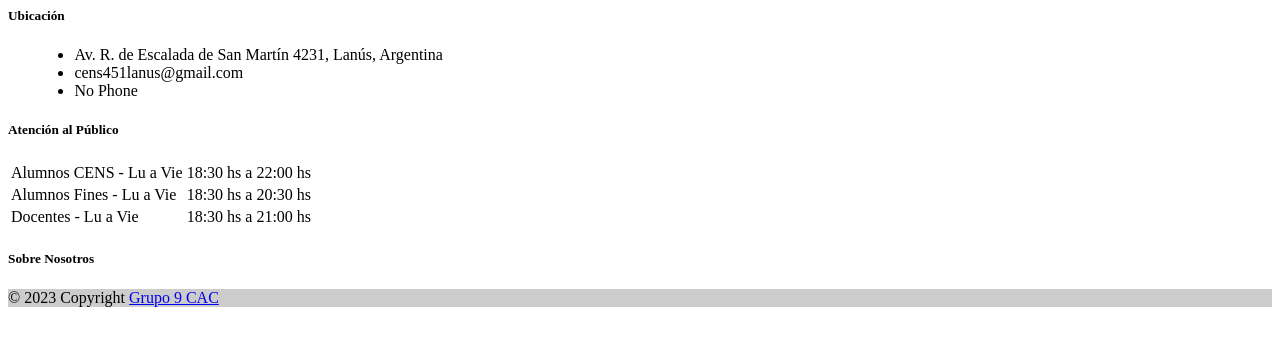
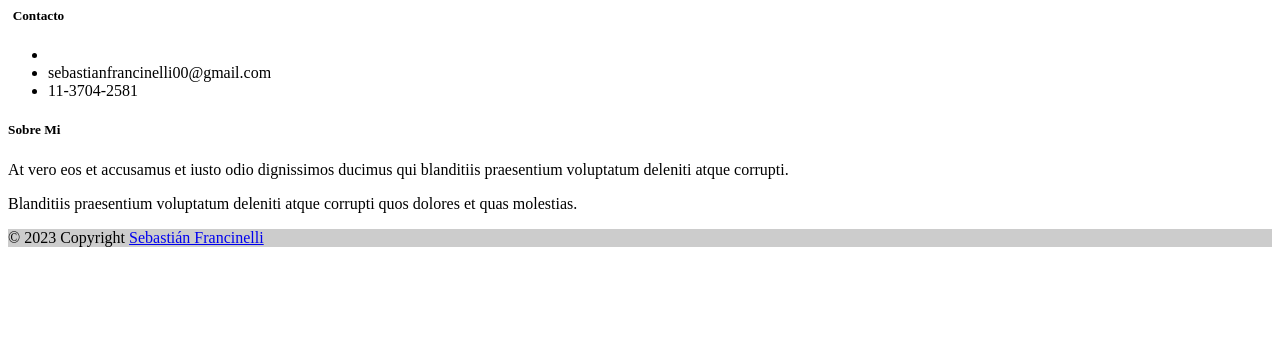
Before and after one commit to Sfrancinelli/Portfolio, a Django app: template templates/components/footer.html in a window 1280 px wide. Shown: the top 346 px of the page. Run offline with Django 3.2, Linux system fonts and the light colour scheme; the template is opened without the code that fills it, so the values that code supplies are empty; parts of the project's set-up code (start-up, migrations or seed data) failed here and were passed over; some libraries are stand-ins or nearby versions.

Commit message:
Adaptación de footer

```diff
--- /dev/null
+++ b/static/css/components/footer.css
@@ -0,0 +1,13 @@
+#contact a {
+    color: var(--main-white-color);
+    transition: 0.5s ease all;
+    padding-bottom: 6px;
+    border-bottom: 1px solid transparent;
+    text-decoration: none;
+
+  }
+
+#contact a:hover {
+    color: var(--link-hover-blue-color) !important;
+    border-bottom: 1px solid var(--link-hover-blue-color) !important;
+  }
--- a/templates/components/footer.html
+++ b/templates/components/footer.html
@@ -1,60 +1,39 @@
+{% load bootstrap5 %}
+{% load static %}
+
+<head>
+  <link rel="stylesheet" href="{% static 'css/components/footer.css' %}">
+</head>
 <footer class="text-white text-center text-lg-start bg-dark">
   <div class="container py-5">
     <!--Grid row-->
     <div class="row mt-4">
       <!--Grid column-->
-      <div class="col-lg-4 col-md-6 mb-4 mb-md-0">
-        <h5 class="text-uppercase text-center mb-4 pb-1">Ubicación</h5>
+      <div class="col-lg-6 col-md-6 mb-4 mb-md-0 align-self-center">
+        <h5 style="margin-left: 0.35em;" class="text-uppercase text-center mb-4 pb-1">Contacto</h5>
         <!--
         <div class="form-outline form-white mb-4">
           <input type="text" id="formControlLg" class="form-control form-control-lg">
           <label class="form-label" for="formControlLg" style="margin-left: 0px;">Search</label>
         <div class="form-notch"><div class="form-notch-leading" style="width: 9px;"></div><div class="form-notch-middle" style="width: 48.8px;"></div><div class="form-notch-trailing"></div></div></div> -->
 
-        <ul class="fa-ul" style="margin-left: 1.65em;">
+        <ul id='contact' class="fa-ul" style="margin-left: 0;">
           <li class="mb-3">
-            <span class="fa-li"><i class="fas fa-home"></i></span><span class="ms-2">Av. R. de Escalada de San Martín 4231, Lanús, Argentina</span>
+            <a style='text-decoration: none; color:#FFFFFF' href="https://github.com/Sfrancinelli"><span class="fa-li"><i class="fa-brands fa-github"></i></span><span class="ms-2">Perfil de GitHub</span></a>
           </li>
           <li class="mb-3">
-            <span class="fa-li"><i class="fas fa-envelope"></i></span><span class="ms-2">cens451lanus@gmail.com</span>
+            <a href="mailto:sebastianfrancinelli00@gmail.com"><span class="fa-li"><i class="fas fa-envelope"></i></span><span class="ms-2">sebastianfrancinelli00@gmail.com</span></a>
           </li>
           <li class="mb-3">
-            <span class="fa-li"><i class="fas fa-phone"></i></span><span class="ms-2">No Phone</span>
+            <span class="fa-li"><i class="fa-brands fa-whatsapp"></i></span><span class="ms-2">11-3704-2581</span>
           </li>
-          <!-- <li class="mb-3">
-            <span class="fa-li"><i class="fas fa-print"></i></span><span class="ms-2">+ 01 234 567 89</span>
-          </li> -->
         </ul>
       </div>
-      <!--Grid column-->
 
-      <!--Grid column-->
-      <div class="col-lg-4 col-md-6 mb-4 mb-md-0">
-        <h5 class="text-uppercase mb-4 text-center">Atención al Público</h5>
+      <div class="col-lg-6 col-md-6 mb-4 mb-md-0 align-self-center">
+        <h5 class="text-uppercase mb-4 text-center">Sobre Mi</h5>
 
-        <table class="table text-center text-white">
-          <tbody class="font-weight-normal">
-            <tr>
-              <td>Alumnos CENS - Lu a Vie</td>
-              <td>18:30 hs a 22:00 hs</td>
-            </tr>
-            <tr>
-              <td>Alumnos Fines - Lu a Vie </td>
-              <td>18:30 hs a 20:30 hs</td>
-            </tr>
-            <tr>
-              <td>Docentes - Lu a Vie</td>
-              <td>18:30 hs a 21:00 hs</td>
-            </tr>
-          </tbody>
-        </table>
-      </div>
-      <!--Grid column-->
-      <!--Grid column-->
-      <div class="col-lg-4 col-md-12 mb-4 mb-md-0">
-        <h5 class="text-uppercase mb-4 text-center">Sobre Nosotros</h5>
-
-        <!-- <p>
+        <p>
           At vero eos et accusamus et iusto odio dignissimos ducimus qui blanditiis praesentium
           voluptatum deleniti atque corrupti.
         </p>
@@ -62,13 +41,10 @@
         <p>
           Blanditiis praesentium voluptatum deleniti atque corrupti quos dolores et quas
           molestias.
-        </p> -->
-
+        </p>
 
       </div>
-      <!--Grid column-->
     </div>
-    <!--Grid row-->
 
   </div>
   <!-- Grid container -->
@@ -76,7 +52,7 @@
   <!-- Copyright -->
   <div class="text-center p-3" style="background-color: rgba(0, 0, 0, 0.2);">
     © 2023 Copyright
-    <a class="text-white" href="mailto:">Grupo 9 CAC</a>
+    <a class="text-white" href="mailto:sebastianfrancinelli00@gmail.com">Sebastián Francinelli</a>
   </div>
   <!-- Copyright -->
 </div>
```
